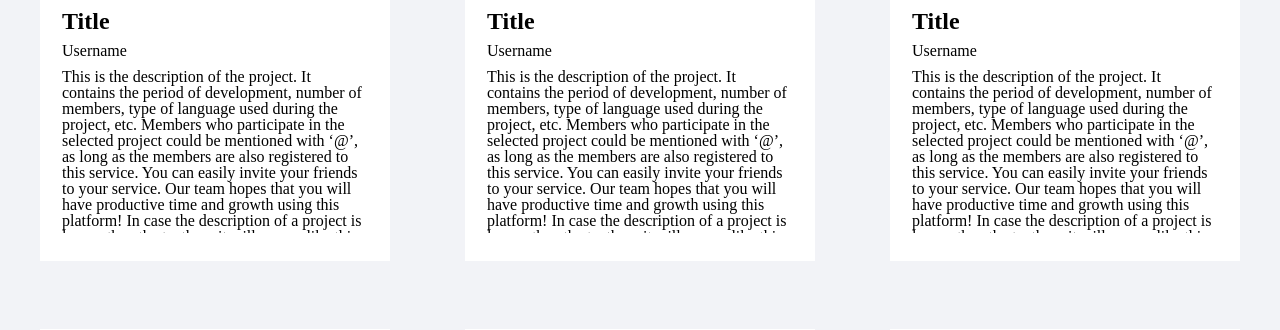
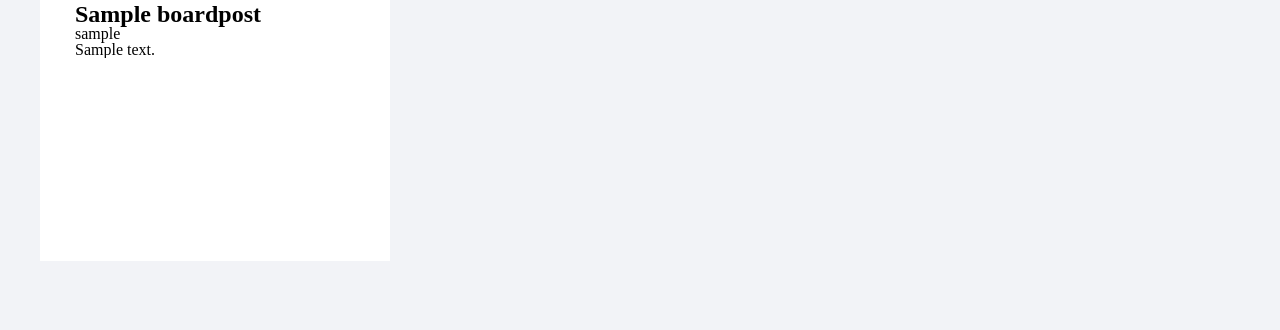
Before and after one commit to nnaX000/2024-Herethon-18_BE, a Django app: page /board_list/ in a window 1280 px wide. Shown: the part 499-829 px from the top of the page. After the commit the page ends 760 px from the top, so only its background shows below. Run offline with Django 4.2, Linux system fonts and the light colour scheme; a user stored in the database is signed in; tables that the repository leaves empty hold one stand-in row (values such as "Sample post"); grey boxes marked "Sample" are stand-in pictures; some libraries are stand-ins or nearby versions.

Commit message:
feat:공유용게시판에 실제게시물 불러오기

```diff
--- a/project/myapp/templates/board_list.html
+++ b/project/myapp/templates/board_list.html
@@ -27,42 +27,22 @@
         </div>
         <button class="board-post-btn" onclick="location.href='{% url 'board_create' %}'">Reflect 작성</button>
         <div class="board-list">
+            {% for post in posts %}
             <div class="board-list-post">
-                <img src="{% static 'img/board-search.svg' %}" alt="게시판 포스트 사진" class="board-list-img"> <!-- 사진은 임시로 넣어둠 -->
-                <h2 class="board-list-title">Title</h2>
-                <p class="board-list-username">Username</p>
-                <p class="board-list-content">This is the description of the project. It contains the period of development, number of members, type of language used during the project, etc. Members who participate in the selected project could be mentioned with ‘@’, as long as the members are also registered to this service. You can easily invite your friends to your service.  Our team hopes that you will have productive time and growth using this platform! In case the description of a project is longer than the textbox, it will appear like this.</p>
+                <a href="{% url 'board_detail' post.id %}">
+                    {% if post.file %}
+                        <img src="{{ post.file.url }}" alt="게시판 포스트 사진" class="board-list-img">
+                    {% else %}
+                        <img src="{% static 'img/default_project_image.png' %}" alt="기본 이미지" class="board-list-img">
+                    {% endif %}
+                    <h2 class="board-list-title">{{ post.title }}</h2>
+                    <p class="board-list-username">{{ post.user.username }}</p>
+                    <p class="board-list-content">{{ post.content|truncatechars:150 }}</p>
+                </a>
             </div>
-            <div class="board-list-post">
-                <img src="{% static 'img/board-search.svg' %}" alt="게시판 포스트 사진" class="board-list-img"> <!-- 사진은 임시로 넣어둠 -->
-                <h2 class="board-list-title">Title</h2>
-                <p class="board-list-username">Username</p>
-                <p class="board-list-content">This is the description of the project. It contains the period of development, number of members, type of language used during the project, etc. Members who participate in the selected project could be mentioned with ‘@’, as long as the members are also registered to this service. You can easily invite your friends to your service.  Our team hopes that you will have productive time and growth using this platform! In case the description of a project is longer than the textbox, it will appear like this.</p>
-            </div>
-            <div class="board-list-post">
-                <img src="{% static 'img/board-search.svg' %}" alt="게시판 포스트 사진" class="board-list-img"> <!-- 사진은 임시로 넣어둠 -->
-                <h2 class="board-list-title">Title</h2>
-                <p class="board-list-username">Username</p>
-                <p class="board-list-content">This is the description of the project. It contains the period of development, number of members, type of language used during the project, etc. Members who participate in the selected project could be mentioned with ‘@’, as long as the members are also registered to this service. You can easily invite your friends to your service.  Our team hopes that you will have productive time and growth using this platform! In case the description of a project is longer than the textbox, it will appear like this.</p>
-            </div>
-            <div class="board-list-post">
-                <img src="{% static 'img/board-search.svg' %}" alt="게시판 포스트 사진" class="board-list-img"> <!-- 사진은 임시로 넣어둠 -->
-                <h2 class="board-list-title">Title</h2>
-                <p class="board-list-username">Username</p>
-                <p class="board-list-content">This is the description of the project. It contains the period of development, number of members, type of language used during the project, etc. Members who participate in the selected project could be mentioned with ‘@’, as long as the members are also registered to this service. You can easily invite your friends to your service.  Our team hopes that you will have productive time and growth using this platform! In case the description of a project is longer than the textbox, it will appear like this.</p>
-            </div>
-            <div class="board-list-post">
-                <img src="{% static 'img/board-search.svg' %}" alt="게시판 포스트 사진" class="board-list-img"> <!-- 사진은 임시로 넣어둠 -->
-                <h2 class="board-list-title">Title</h2>
-                <p class="board-list-username">Username</p>
-                <p class="board-list-content">This is the description of the project. It contains the period of development, number of members, type of language used during the project, etc. Members who participate in the selected project could be mentioned with ‘@’, as long as the members are also registered to this service. You can easily invite your friends to your service.  Our team hopes that you will have productive time and growth using this platform! In case the description of a project is longer than the textbox, it will appear like this.</p>
-            </div>
-            <div class="board-list-post">
-                <img src="{% static 'img/board-search.svg' %}" alt="게시판 포스트 사진" class="board-list-img"> <!-- 사진은 임시로 넣어둠 -->
-                <h2 class="board-list-title">Title</h2>
-                <p class="board-list-username">Username</p>
-                <p class="board-list-content">This is the description of the project. It contains the period of development, number of members, type of language used during the project, etc. Members who participate in the selected project could be mentioned with ‘@’, as long as the members are also registered to this service. You can easily invite your friends to your service.  Our team hopes that you will have productive time and growth using this platform! In case the description of a project is longer than the textbox, it will appear like this.</p>
-            </div>
+            {% empty %}
+            <p>게시물이 없습니다.</p>
+            {% endfor %}
         </div>
     </main>
     {% load static %}
--- a/project/myapp/views.py
+++ b/project/myapp/views.py
@@ -220,3 +220,8 @@ def search_view(request):
     return render(
         request, "home_search.html", {"results": results, "query": search_query}
     )
+
+
+def board_list(request):
+    posts = BoardPost.objects.all()  # 데이터베이스에서 모든 게시물을 가져옴
+    return render(request, "board_list.html", {"posts": posts})
--- a/project/project/urls.py
+++ b/project/project/urls.py
@@ -37,6 +37,7 @@ urlpatterns = [
     path("like_post/<int:post_id>/", v.like_post, name="like_post"),
     path("dislike_post/<int:post_id>/", v.dislike_post, name="dislike_post"),
     path("post/<int:post_id>/", v.board_detail, name="board_detail"),
+    path("post/<int:id>/", v.board_detail, name="board_detail"),  # URL이 올바른지 확인
     path("mypage_share/", v.mypage_share, name="mypage_share"),
     path("search/", v.search_view, name="search"),
 ] + static(settings.MEDIA_URL, document_root=settings.MEDIA_ROOT)
```
